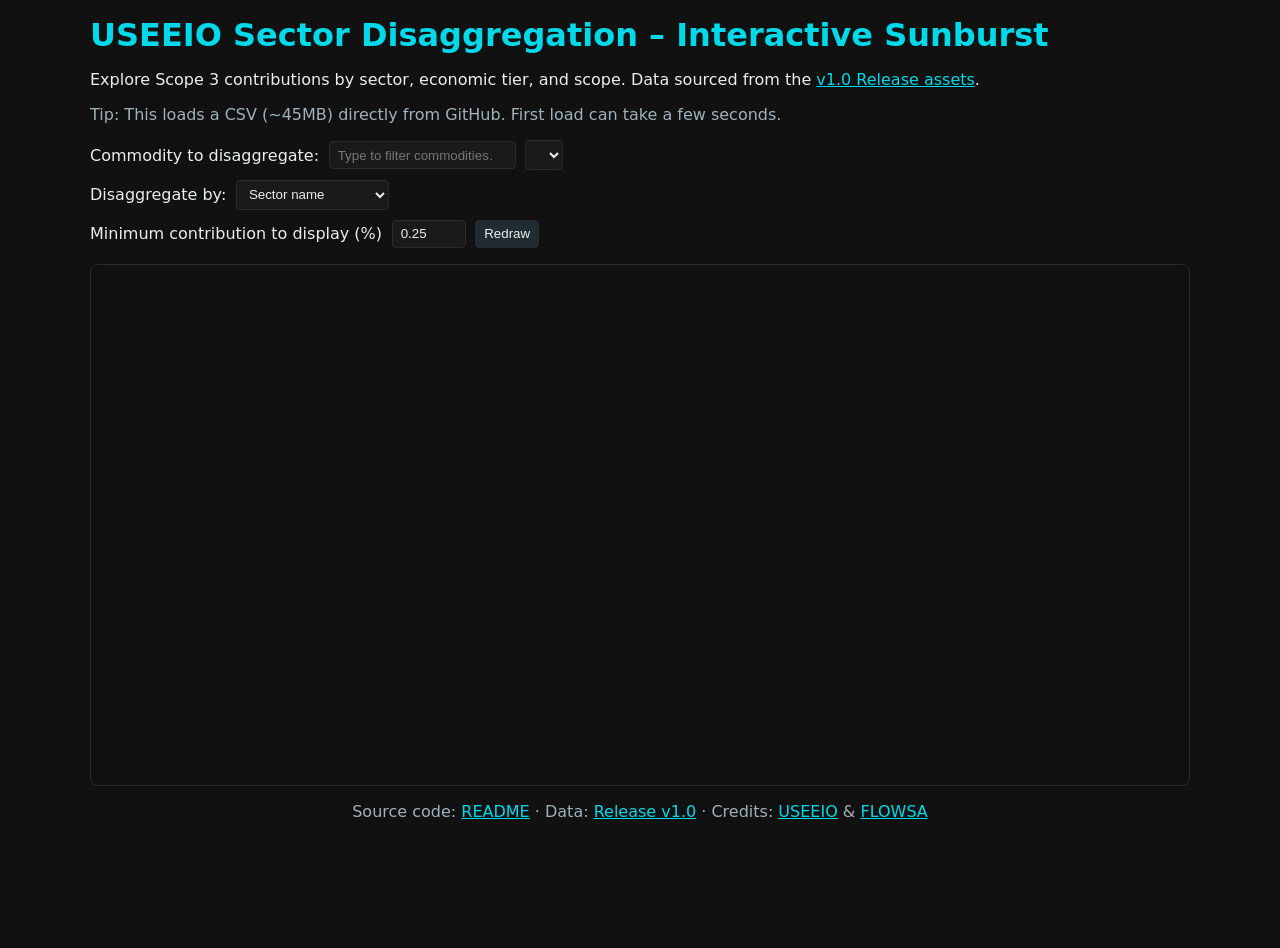
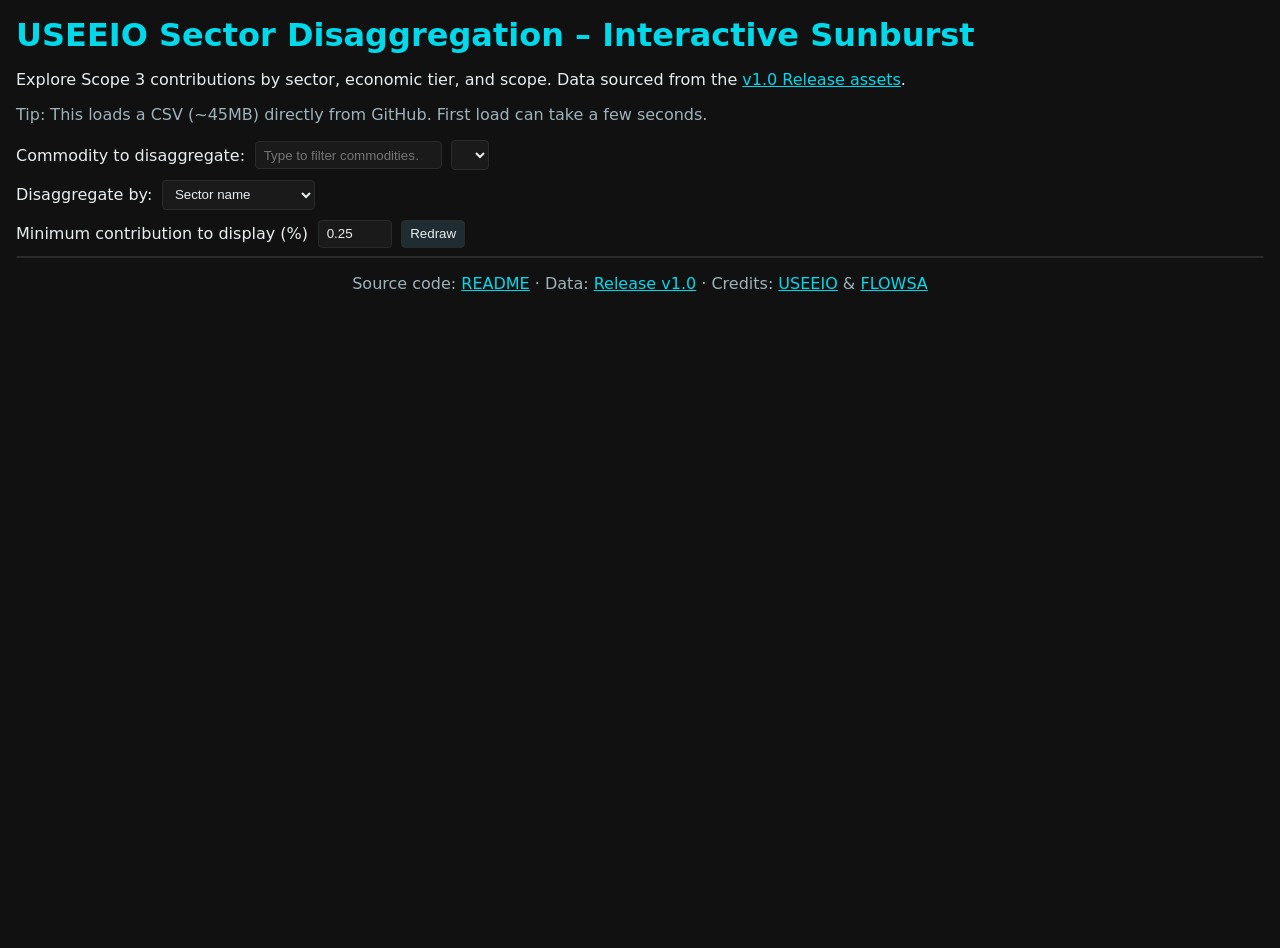

UI: add interactive legend panels with hover/click highlighting

--- a/docs/styles.css
+++ b/docs/styles.css
@@ -15,25 +15,47 @@
 
 html,body{height:100%}
 body{font-family:'Lato',system-ui,-apple-system,Segoe UI,Roboto,Helvetica,Arial,sans-serif;margin:0;padding:0 1rem 2rem;color:var(--text);background:var(--bg)}
-header{max-width:1100px;margin:1rem auto}
+header{max-width:1400px;margin:1rem auto}
 header h1{color:var(--accent);font-weight:700;margin:.5rem 0}
 .note a, a{color:var(--accent);text-decoration:underline}
 .note a:hover, a:hover{filter:brightness(1.1)}
-.controls{max-width:1100px;margin:0.5rem auto;display:flex;flex-direction:column;gap:.6rem}
+.controls{max-width:1400px;margin:0.5rem auto;display:flex;flex-direction:column;gap:.6rem}
 .control-row{display:flex;gap:.6rem;align-items:center;flex-wrap:wrap;width:100%}
-.figure-meta{max-width:1100px;margin:0.5rem auto}
+.figure-meta{max-width:1400px;margin:0.5rem auto}
 .figure-title{color:var(--accent);font-size:1.05rem;font-weight:700;margin:0.25rem 0 0.5rem}
-.legend{display:flex;gap:1rem;flex-wrap:wrap;margin-bottom:.5rem;color:var(--muted)}
-.legend .item{display:flex;align-items:center;gap:.4rem}
-.legend .swatch{width:14px;height:14px;border-radius:3px;display:inline-block}
-main{max-width:1100px;margin:0 auto}
-#chart{display:flex;justify-content:center;align-items:center;min-height:520px;border:1px solid var(--border);border-radius:8px;background:var(--panel)}
+main{max-width:1400px;margin:0 auto;display:flex;gap:1rem;align-items:flex-start}
+#chart{flex:1;min-width:0;display:flex;justify-content:center;align-items:center;border:1px solid var(--border);border-radius:8px;background:var(--panel)}
+/* ── Legend panels (right column) ── */
+#legend-panels{flex:1;min-width:230px;max-width:360px;display:flex;flex-direction:column;gap:.6rem}
+.lp{background:#1a1a1a;border:1px solid var(--border);border-radius:8px;overflow:hidden}
+.lp-header{padding:.55rem .7rem;border-bottom:1px solid var(--border)}
+.lp-title{display:flex;align-items:center;gap:.4rem;font-size:.82rem;font-weight:700;margin-bottom:.4rem}
+.lp-short{color:var(--accent)}
+.lp-dot{width:8px;height:8px;border-radius:50%;display:inline-block;flex-shrink:0}
+.lp-name{color:var(--text)}
+.lp-search{width:100%;box-sizing:border-box;padding:.28rem .45rem;font-size:.78rem;background:#000;border:1px solid var(--border);border-radius:4px;color:var(--text)}
+.lp-search::placeholder{color:var(--muted)}
+.lp-search:focus{outline:none;border-color:var(--accent)}
+.lp-body{overflow-y:auto;max-height:190px;scrollbar-width:thin;scrollbar-color:rgba(0,217,234,.25) #1a1a1a}
+.lp-table{width:100%;font-size:.76rem;border-collapse:collapse}
+.lp-table thead{position:sticky;top:0;background:#1a1a1a}
+.lp-th{padding:.3rem .5rem;color:var(--muted);font-weight:600;border-bottom:1px solid var(--border)}
+.lp-th-name{text-align:left}
+.lp-th-pct{text-align:right}
+.lp-table tbody tr{cursor:pointer;transition:background .1s}
+.lp-table tbody tr:hover{background:rgba(0,217,234,.1)}
+.lp-table tbody tr.lp-hl{background:rgba(0,217,234,.2)}
+.lp-td-name{padding:.3rem .5rem;border-bottom:1px solid rgba(42,42,42,.5);color:var(--text);white-space:normal;word-break:break-word}
+.lp-td-pct{padding:.3rem .5rem;border-bottom:1px solid rgba(42,42,42,.5);text-align:right;color:var(--accent);font-weight:600;font-family:monospace;white-space:nowrap}
+.lp-swatch{width:10px;height:10px;border-radius:2px;display:inline-block;margin-right:.4rem;vertical-align:middle;flex-shrink:0}
+.lp-empty{padding:.5rem;text-align:center;color:var(--muted)}
+@media(max-width:760px){main{flex-direction:column}#legend-panels{max-width:100%;width:100%}}
 .note{color:var(--muted)}
 .tooltip{position:absolute;background:#171717;color:#dff6fb;padding:.45rem .6rem;border:1px solid var(--border);border-radius:4px;pointer-events:none;font-size:.85rem}
 select,button,input{padding:.35rem .5rem;border:1px solid var(--border);border-radius:4px;background:var(--control);color:var(--text)}
 button{background:var(--btn);color:var(--btn-text);border-color:var(--border)}
 button:hover{filter:brightness(1.1)}
 code{color:var(--accent)}
-footer{max-width:1100px;margin:1rem auto 0; text-align:center; color:var(--muted)}
+footer{max-width:1400px;margin:1rem auto 0; text-align:center; color:var(--muted)}
 /* Lightweight loading indicator */
 .loading{color:var(--muted); text-align:center; padding:.5rem 0}
